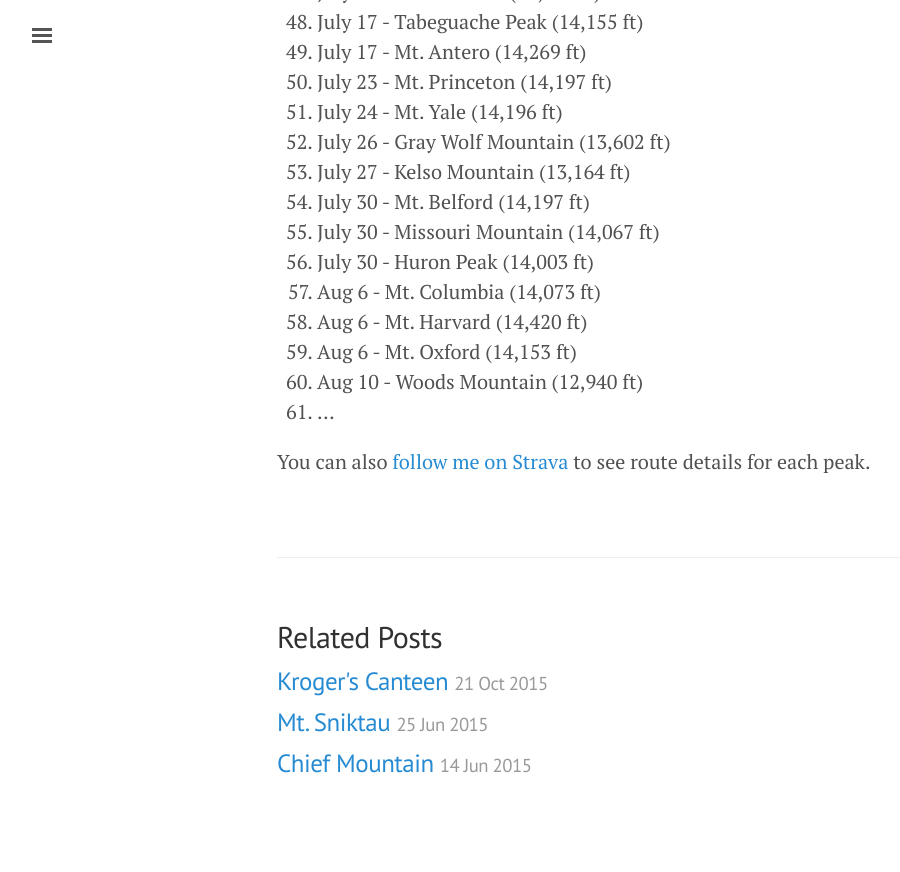
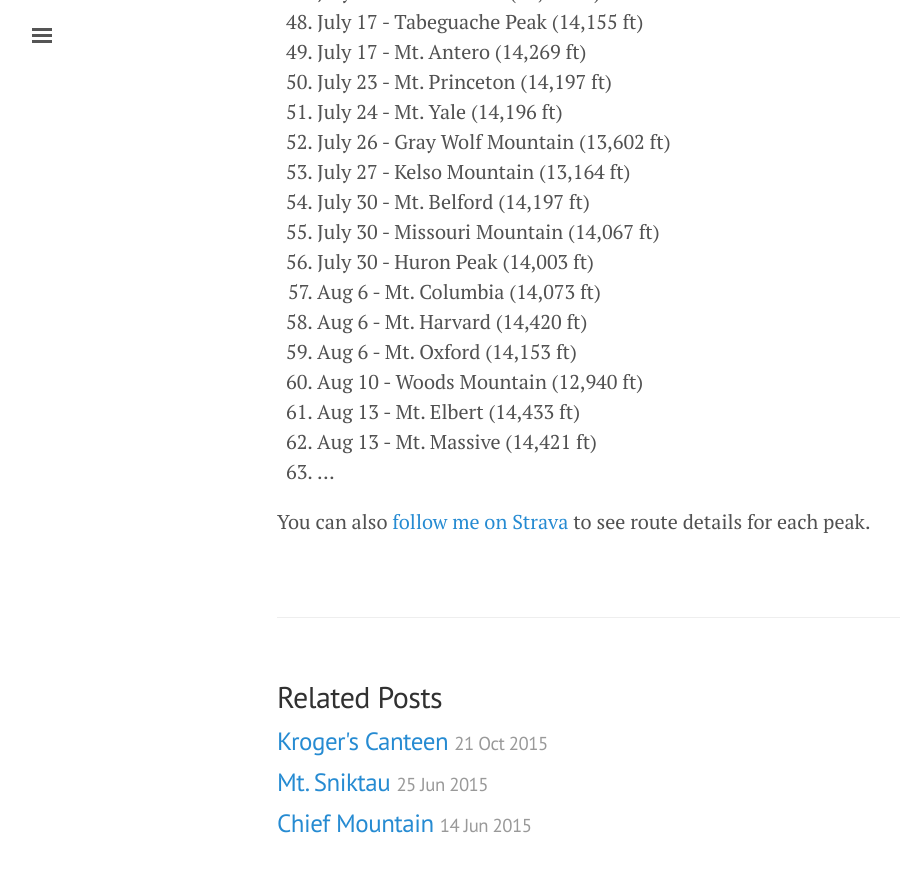
Before and after one commit to jhnnyk/jhnnyk.github.io, a Jekyll site: the page built from _posts/2016-01-26-100-mountains-in-2016.md, in a window 1280 px wide and 900 px high, scrolled down 1915 px. Shown: the top 872 px of the window, without its empty margins (3-903 px from the left). Built offline with Jekyll 4.4.1, drawn with Linux system fonts in a browser that asks for light colours; before the commit the page ends 2755 px from its top, so only the background shows below that.

Commit message:
Elbert & Massive

```diff
--- a/_posts/2016-01-26-100-mountains-in-2016.md
+++ b/_posts/2016-01-26-100-mountains-in-2016.md
@@ -67,6 +67,8 @@ It's inspired me to stretch myself. So among a few other goals for 2016, I'm str
 58. Aug 6 - Mt. Harvard (14,420 ft)
 59. Aug 6 - Mt. Oxford (14,153 ft)
 60. Aug 10 - Woods Mountain (12,940 ft)
-61. ...
+61. Aug 13 - Mt. Elbert (14,433 ft)
+62. Aug 13 - Mt. Massive (14,421 ft)
+63. ...
 
 You can also [follow me on Strava](https://www.strava.com/athletes/149867) to see route details for each peak.
```
